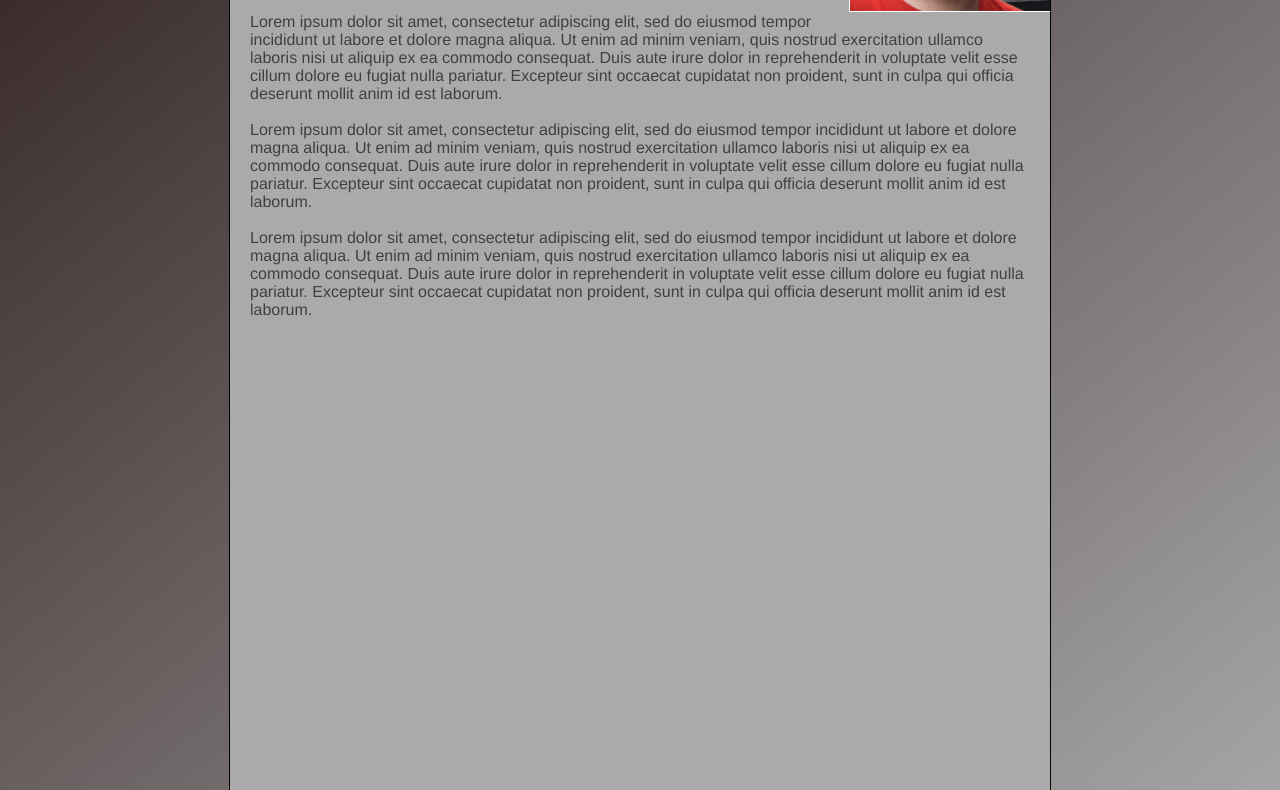
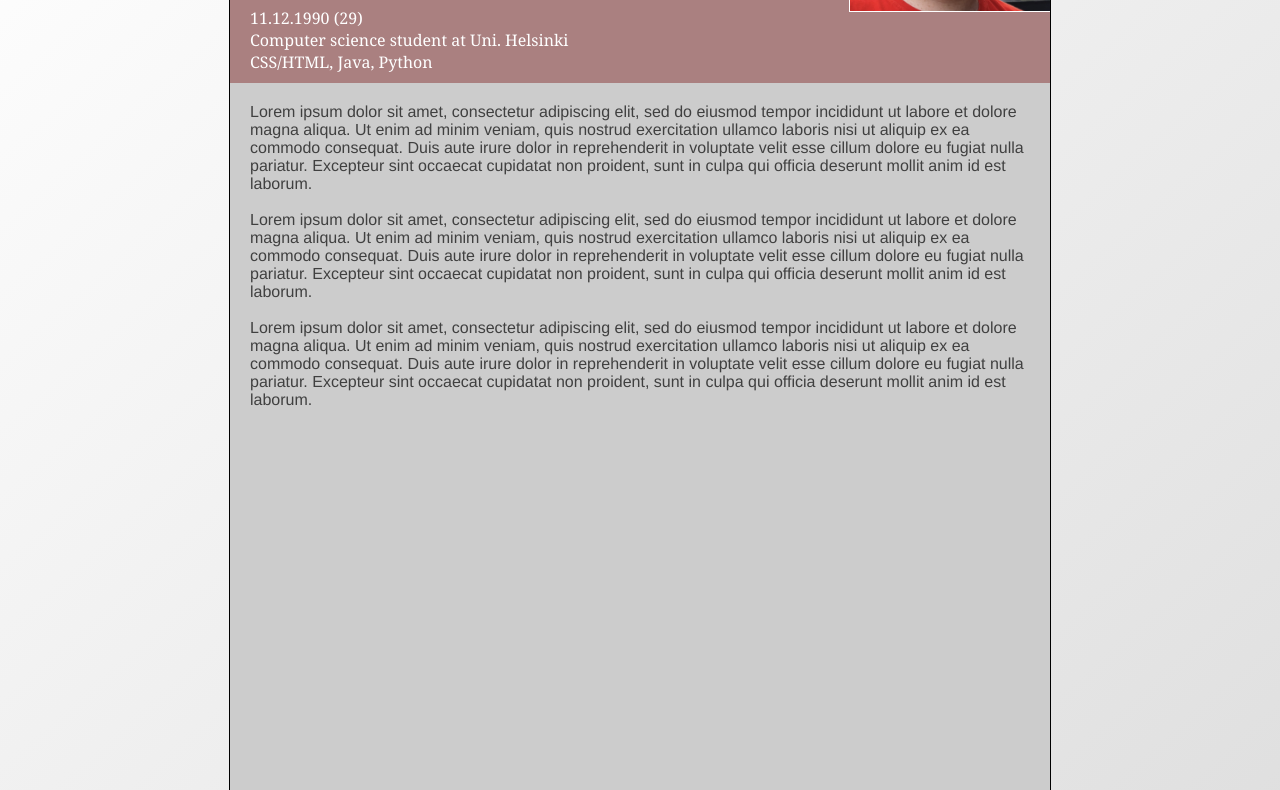
Before and after one commit to kvjanhun/cv, a plain HTML site: page index.html in a window 1280 px wide. Shown: the part 190-980 px from the top of the page. Drawn offline with Linux system fonts and the light colour scheme.

Commit message:
Add info div, introduce z-index properties

```diff
--- a/index.html
+++ b/index.html
@@ -11,6 +11,11 @@
   <header>
       <span class="header-text">Konsta Veikko Janhunen</span>
   </header>
+  <div class="info-text">
+      <p class="dob">11.12.1990 (29)</p>
+      <p class="status">Computer science student at Uni. Helsinki</p>
+      <p class="skills">CSS/HTML, Java, Python</p>
+  </div>
   <div class="main-text">
     Lorem ipsum dolor sit amet, consectetur adipiscing elit,
     sed do eiusmod tempor incididunt ut labore et dolore magna
--- a/style.css
+++ b/style.css
@@ -2,8 +2,8 @@ body {
     max-width: 820px;
     margin: auto;
     font-family: Georgia, 'Times New Roman', Times, serif;
-    background-image: linear-gradient(to bottom right, #302020, #aaa);
-    color: #aaa;
+    background-image: linear-gradient(to bottom right, #fff, #ddd);
+    color: #ccc;
     border-left: 1px solid #000;
     border-right: 1px solid #000;
 }
@@ -18,7 +18,6 @@ header {
 
 .header-text {
     position: relative;
-    float: top;
 }
 
 footer {
@@ -36,6 +35,7 @@ footer {
     width: 200px;
     height: auto;
     background-color: #404040;
+    z-index: 3;
     position: relative;
     float: right;
     margin: 0 0 10px 20px;
@@ -43,8 +43,19 @@ footer {
     border-bottom: 1px solid #fff;
 }
 
+.info-text {
+    position: relative;
+    background-color: #aa8080;
+    color: #fff;
+    padding: 14px 0 10px 20px;
+}
+
+.info-text p {
+    margin: 0;
+}
+
 .main-text {
-    background-color: #aaa;
+    background-color: #ccc;
     color: #404040;
     font-family: Helvetica, Arial, sans-serif;
     padding: 20px;
```
